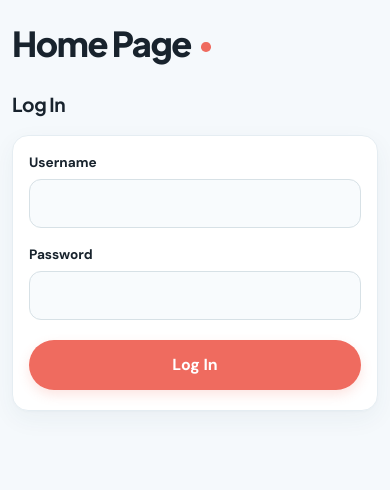
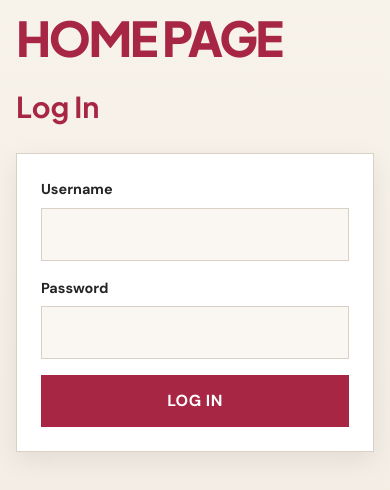
Before and after one commit to GarrickWong-dev/Big-Little-Bot, a React (Vite) app in the folder big-little-react-app/: page / in a window 390 px wide. Shown: the top 490 px of the page. Built offline with nearby package versions, Linux system fonts and the light colour scheme.

Commit message:
styling is done

```diff
--- a/big-little-react-app/src/index.css
+++ b/big-little-react-app/src/index.css
@@ -1,28 +1,34 @@
-@import url("https://fonts.googleapis.com/css2?family=DM+Sans:wght@400;500;600;700&family=Plus+Jakarta+Sans:wght@600;700;800&display=swap");
+@import url("https://fonts.googleapis.com/css2?family=DM+Sans:wght@400;500;600;700&family=Plus+Jakarta+Sans:wght@700;800&display=swap");
 
 :root {
-  --ink: #18232d;
-  --muted: #71808d;
-  --canvas: #f5f9fc;
+  --ink: #242424;
+  --muted: #6f6f6f;
+
+  --canvas: #f5efe6;
   --surface: #ffffff;
-  --surface-soft: #f8fbfd;
-  --line: #e5edf2;
-  --coral: #ef6b5f;
-  --coral-dark: #df584e;
-  --coral-soft: #fff3f1;
-  --blue: #4678e8;
-  --blue-soft: #eff4ff;
-  --mint: #3fa28f;
-  --mint-soft: #ebf9f5;
-  --shadow: 0 8px 24px rgba(44, 67, 82, 0.055);
-  --sans: "DM Sans", "Segoe UI", sans-serif;
-  --display: "Plus Jakarta Sans", "DM Sans", sans-serif;
+  --surface-soft: #faf7f2;
 
-  font: 16px/1.55 var(--sans);
+  --line: #d9d1c5;
+
+  --red: #a72644;
+  --red-dark: #871f37;
+  --red-soft: #f9e8ed;
+
+  --blue: #29507e;
+  --blue-soft: #eef3f8;
+
+  --green: #4d8f80;
+  --green-soft: #edf6f4;
+
+  --shadow: 0 8px 24px rgba(0, 0, 0, 0.08);
+
+  --sans: "DM Sans", sans-serif;
+  --display: "Plus Jakarta Sans", sans-serif;
+
+  font: 16px/1.6 var(--sans);
   color: var(--ink);
   background: var(--canvas);
-  font-synthesis: none;
-  text-rendering: optimizeLegibility;
+
   -webkit-font-smoothing: antialiased;
   -moz-osx-font-smoothing: grayscale;
 }
@@ -32,9 +38,25 @@
 }
 
 body {
+  margin: 0;
   min-width: 320px;
-  margin: 0;
-  background: var(--canvas);
+
+  background:
+    linear-gradient(
+      180deg,
+      #f7f2ea,
+      #f1ebe2
+    );
+}
+
+#root {
+  width: min(100%, 1100px);
+
+  margin: 0 auto;
+
+  min-height: 100svh;
+
+  padding: 2rem;
 }
 
 button,
@@ -43,105 +65,60 @@ select {
   font: inherit;
 }
 
-button {
-  min-height: 2.9rem;
-  border: 1px solid transparent;
-  border-radius: 999px;
-  padding: 0.7rem 1.15rem;
-  color: #fff;
-  background: var(--coral);
-  box-shadow: 0 5px 12px rgba(240, 111, 97, 0.18);
-  cursor: pointer;
-  font-weight: 700;
-  transition:
-    background 160ms ease,
-    box-shadow 160ms ease,
-    transform 160ms ease;
-}
-
-button:hover:not(:disabled) {
-  background: var(--coral-dark);
-  box-shadow: 0 9px 18px rgba(240, 111, 97, 0.24);
-  transform: translateY(-1px);
-}
-
-button:focus-visible,
-input:focus-visible,
-select:focus-visible {
-  outline: 3px solid rgba(76, 124, 240, 0.27);
-  outline-offset: 3px;
-}
-
-button:disabled {
-  cursor: wait;
-  opacity: 0.55;
-}
-
-#root {
-  width: min(100%, 1080px);
-  min-height: 100svh;
-  margin: 0 auto;
-  padding: 1.5rem clamp(1rem, 4vw, 4rem) 4rem;
-}
-
 main {
-  width: min(100%, 760px);
-  margin: 0 auto;
-  animation: feed-enter 300ms ease-out both;
+  animation: page-enter 250ms ease;
 }
 
 main > h1 {
-  display: flex;
-  align-items: center;
-  min-height: 3.4rem;
-  margin: 0 0 1.6rem;
-  color: var(--ink);
+  margin: 0 0 1.5rem;
+
+  color: var(--red);
+
   font-family: var(--display);
-  font-size: 2.7rem;
+
+  font-size: clamp(3rem, 8vw, 5rem);
+
   font-weight: 800;
-  letter-spacing: -0.04em;
-}
 
-main > h1::after {
-  width: 0.6rem;
-  height: 0.6rem;
-  margin: 0.5rem 0 0 0.65rem;
-  border-radius: 50%;
-  background: var(--coral);
-  content: "";
+  line-height: 0.9;
+
+  letter-spacing: -0.05em;
+
+  text-transform: uppercase;
 }
 
 h2,
 h3 {
-  color: var(--ink);
+  margin-top: 0;
+
+  color: var(--red);
+
   font-family: var(--display);
-  font-weight: 700;
-  letter-spacing: -0.02em;
 }
 
 h2 {
-  margin: 0 0 1rem;
-  font-size: 1.2rem;
+  font-size: 1.8rem;
 }
 
 h3 {
-  margin: 0 0 0.35rem;
-  font-size: 1.02rem;
+  font-size: 1rem;
 }
 
 p {
-  margin: 0.4rem 0;
   color: var(--muted);
 }
 
-form,
-section {
+section,
+form {
   margin: 1rem 0;
-  padding: 1.25rem;
+
+  background: var(--surface);
+
   border: 1px solid var(--line);
-  border-radius: 14px;
-  background: var(--surface);
-  box-shadow: 0 1px 2px rgba(44, 67, 82, 0.025), var(--shadow);
+
+  box-shadow: var(--shadow);
+
+  padding: 1.5rem;
 }
 
 form {
@@ -151,181 +128,191 @@ form {
 
 form > div {
   display: grid;
-  gap: 0.35rem;
+  gap: 0.4rem;
 }
 
 label {
-  color: var(--ink);
-  font-size: 0.85rem;
+  font-size: 0.9rem;
   font-weight: 700;
 }
 
 input,
 select {
   width: 100%;
+
   min-height: 3rem;
-  border: 1px solid #d7e1e6;
-  border-radius: 12px;
-  padding: 0.7rem 0.85rem;
-  color: var(--ink);
+
+  padding: 0.8rem 1rem;
+
+  border: 1px solid var(--line);
+
   background: var(--surface-soft);
-  transition:
-    border-color 160ms ease,
-    background 160ms ease,
-    box-shadow 160ms ease;
 }
 
 input:focus,
 select:focus {
-  border-color: rgba(76, 124, 240, 0.55);
-  background: var(--surface);
-  box-shadow: 0 0 0 4px rgba(76, 124, 240, 0.08);
   outline: none;
+
+  border-color: var(--red);
+
+  background: white;
 }
 
-input[type="file"] {
-  padding: 0.55rem;
-  color: var(--muted);
+button {
+  min-height: 3rem;
+
+  border: none;
+
+  padding: 0.8rem 1.25rem;
+
+  background: var(--red);
+
+  color: white;
+
+  font-weight: 700;
+
+  text-transform: uppercase;
+
+  letter-spacing: 0.03em;
+
+  cursor: pointer;
+
+  transition: background 150ms ease;
 }
 
-form p {
-  margin: -0.35rem 0;
-  color: var(--mint);
-  font-size: 0.9rem;
-  font-weight: 600;
+button:hover:not(:disabled) {
+  background: var(--red-dark);
 }
 
-main > button:first-child {
-  margin-bottom: 1rem;
-  color: var(--blue);
-  border-color: #d8e3ff;
-  background: var(--blue-soft);
+button:disabled {
+  opacity: 0.5;
+  cursor: wait;
+}
+
+/* GALLERY */
+
+ul,
+ol {
+  list-style: none;
+
+  margin: 0;
+  padding: 0;
+
+  display: grid;
+
+  gap: 2rem;
+}
+
+/* SUBMISSION CARD */
+
+li {
+  overflow: hidden;
+
+  background: white;
+
+  border: 1px solid var(--line);
+
+  box-shadow: var(--shadow);
+
+  padding: 0;
+}
+
+/* IMAGE IS THE HERO */
+
+li img {
+  display: block;
+
+  width: 100%;
+
+  height: auto;
+
+  margin: 0;
+
+  padding: 0;
+
+  border: 0;
+
+  border-radius: 0;
+
+  object-fit: contain;
+
   box-shadow: none;
 }
 
-main > button:first-child:hover:not(:disabled) {
-  color: #fff;
-  background: var(--blue);
+/* CAPTION */
+
+li h3 {
+  margin: 1rem 1rem 0.3rem;
+
+  color: var(--ink);
+}
+
+li p {
+  margin: 0 1rem 0.4rem;
+
+  font-size: 0.9rem;
+}
+
+li p:last-child {
+  margin-bottom: 1rem;
 }
 
 section > h2 {
-  display: flex;
-  align-items: center;
-  justify-content: space-between;
-  padding-bottom: 0.8rem;
-  border-bottom: 1px solid var(--line);
+  padding-bottom: 0.75rem;
+
+  border-bottom: 2px solid var(--line);
+
+  margin-bottom: 1.25rem;
 }
 
-section > button {
-  margin: 0.3rem 0.45rem 0.3rem 0;
-}
-
-ul,
-ol {
-  display: grid;
-  gap: 0.7rem;
-  margin: 0;
-  padding: 0;
-  list-style: none;
-}
-
-li {
-  padding: 0.9rem;
-  border: 1px solid var(--line);
-  border-radius: 12px;
-  color: var(--muted);
-  background: var(--surface-soft);
-}
-
-li > button {
-  width: 100%;
-  color: var(--ink);
-  border-color: transparent;
-  background: var(--blue-soft);
-  box-shadow: none;
-  text-align: left;
-}
-
-li > button:hover:not(:disabled) {
-  color: #fff;
-  background: var(--blue);
-}
-
-li > img {
-  display: block;
-  width: min(100%, 300px);
-  height: auto;
-  margin-top: 0.8rem;
-  border-radius: 12px;
-  box-shadow: 0 8px 20px rgba(44, 67, 82, 0.13);
-}
+/* ALERTS */
 
 [role="alert"] {
   margin: 1rem 0;
-  padding: 0.75rem 0.9rem;
-  border: 1px solid #ffd3cd;
-  border-radius: 12px;
-  color: #b34d43;
-  background: var(--coral-soft);
+
+  padding: 1rem;
+
+  background: var(--red-soft);
+
+  color: var(--red);
+
+  border-left: 6px solid var(--red);
 }
 
 [role="status"] {
   margin: 1rem 0;
-  padding: 0.75rem 0.9rem;
-  border: 1px solid #c8eee5;
-  border-radius: 12px;
-  color: #2d806f;
-  background: var(--mint-soft);
+
+  padding: 1rem;
+
+  background: var(--green-soft);
+
+  color: var(--green);
+
+  border-left: 6px solid var(--green);
 }
 
-@media (max-width: 620px) {
+@media (max-width: 768px) {
   #root {
-    padding: 1rem 0.75rem 2.5rem;
+    padding: 1rem;
+  }
+
+  button {
+    width: 100%;
   }
 
   main > h1 {
-    margin-bottom: 1.2rem;
-    font-size: 2.15rem;
-  }
-
-  form,
-  section {
-    margin: 0.8rem 0;
-    padding: 1rem;
-    border-radius: 16px;
-  }
-
-  button,
-  section > button,
-  main > button:first-child {
-    width: 100%;
-    min-height: 3.15rem;
-    margin: 0.25rem 0;
-  }
-
-  li > img {
-    width: 100%;
-    max-width: none;
+    font-size: 3rem;
   }
 }
 
-@keyframes feed-enter {
+@keyframes page-enter {
   from {
     opacity: 0;
-    transform: translateY(6px);
+    transform: translateY(8px);
   }
+
   to {
     opacity: 1;
     transform: translateY(0);
   }
 }
-
-@media (prefers-reduced-motion: reduce) {
-  *,
-  *::before,
-  *::after {
-    animation-duration: 0.01ms !important;
-    animation-iteration-count: 1 !important;
-    transition-duration: 0.01ms !important;
-  }
-}
```
